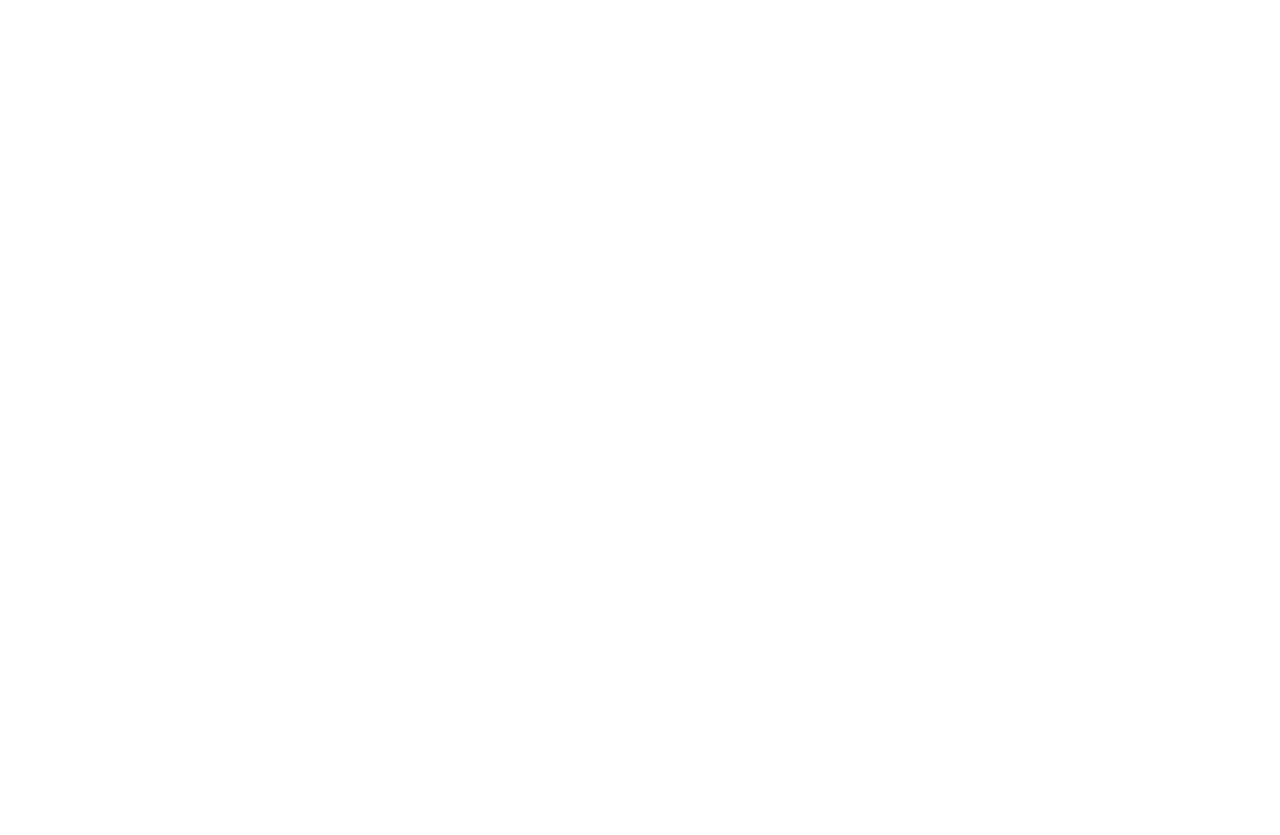
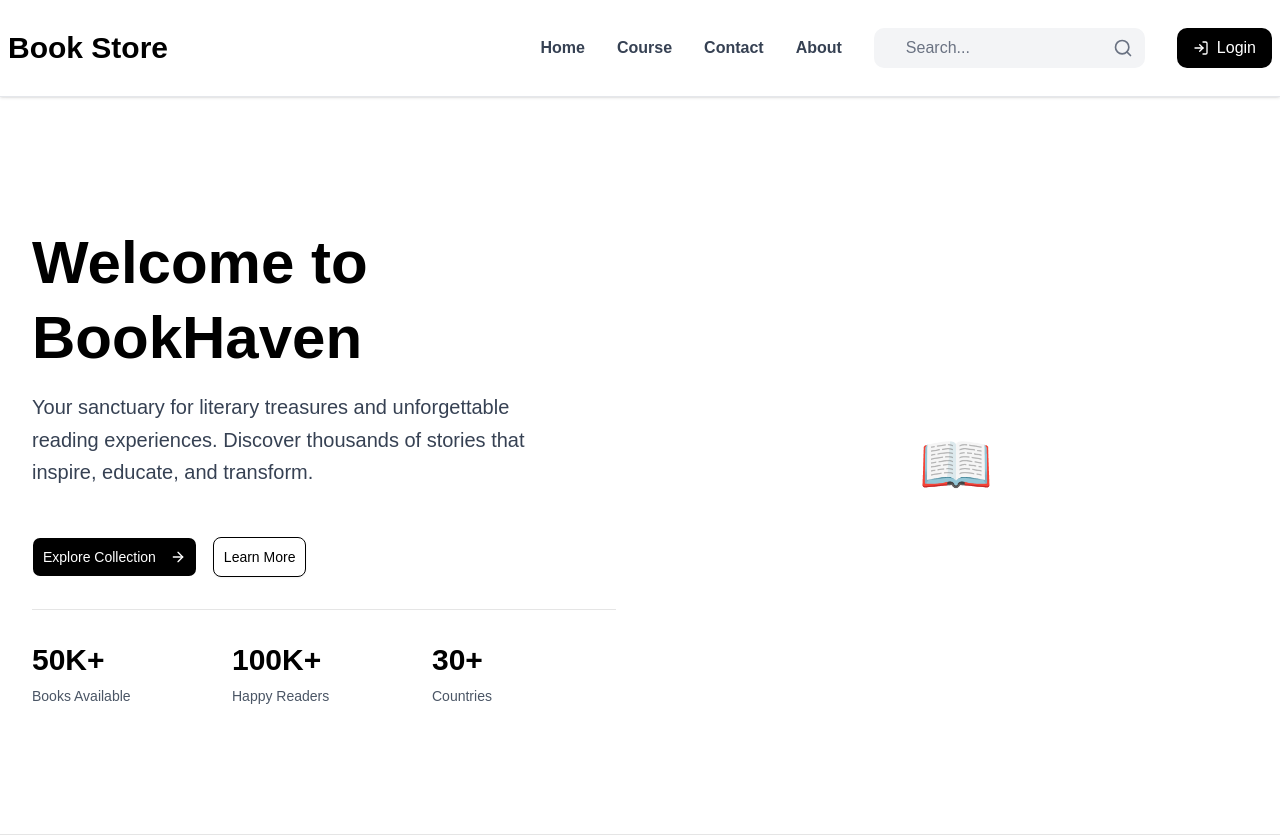
Before and after one commit to tanzil8/Book-store-website, a React (Vite) app: page /about in a window 1280 px wide. Before the commit the page ends 800 px from the top, so only its background shows below. Built offline with nearby package versions, Linux system fonts and the light colour scheme.

Commit message:
about page navbar and hero section comp

```diff
--- a/src/pages/About.jsx
+++ b/src/pages/About.jsx
@@ -1,9 +1,12 @@
+import Navbar from '@/components/Navbar'
 import React from 'react'
+import HeroSection from './about/HeroSection'
 
 const About = () => {
   return (
     <div>
-
+      <Navbar/>
+      <HeroSection/>
     </div>
   )
 }
--- /dev/null
+++ b/src/pages/about/HeroSection.jsx
@@ -0,0 +1,69 @@
+'use client'
+
+import { Button } from '@/components/ui/button'
+import { ArrowRight } from 'lucide-react'
+
+export default function HeroSection() {
+  return (
+    <section className="w-full py-16 sm:py-24 lg:py-32 px-4 sm:px-6 lg:px-8 bg-white border-b border-black/10">
+      <div className="max-w-7xl mx-auto">
+        <div className="grid grid-cols-1 lg:grid-cols-2 gap-8 lg:gap-12 items-center">
+          {/* Text Content */}
+          <div className="space-y-6 lg:space-y-8">
+            <div className="space-y-4">
+              <h1 className="text-4xl sm:text-5xl lg:text-6xl font-bold leading-tight text-black">
+                Welcome to BookHaven
+              </h1>
+              <p className="text-lg sm:text-xl text-gray-700 leading-relaxed max-w-lg">
+                Your sanctuary for literary treasures and unforgettable reading experiences. Discover thousands of stories
+                that inspire, educate, and transform.
+              </p>
+            </div>
+
+            <div className="flex flex-col sm:flex-row gap-4 pt-4">
+              <Button
+                size="lg"
+                className="bg-black text-white hover:bg-gray-900 transition-all duration-300 transform hover:scale-105 active:scale-95"
+              >
+                Explore Collection
+                <ArrowRight className="ml-2 w-5 h-5" />
+              </Button>
+              <Button
+                size="lg"
+                variant="outline"
+                className="border-black text-black hover:bg-gray-50 transition-all duration-300"
+              >
+                Learn More
+              </Button>
+            </div>
+
+            {/* Stats */}
+            <div className="grid grid-cols-3 gap-4 pt-8 border-t border-black/10">
+              <div className="space-y-2">
+                <p className="text-2xl sm:text-3xl font-bold text-black">50K+</p>
+                <p className="text-sm text-gray-600">Books Available</p>
+              </div>
+              <div className="space-y-2">
+                <p className="text-2xl sm:text-3xl font-bold text-black">100K+</p>
+                <p className="text-sm text-gray-600">Happy Readers</p>
+              </div>
+              <div className="space-y-2">
+                <p className="text-2xl sm:text-3xl font-bold text-black">30+</p>
+                <p className="text-sm text-gray-600">Countries</p>
+              </div>
+            </div>
+          </div>
+
+          {/* Image */}
+          <div className="relative h-96 sm:h-96 lg:h-full min-h-96">
+            <div className="absolute inset-0  from-black/5 to-black/10 rounded-lg overflow-hidden">
+              <div className="w-full h-full  from-gray-100 to-gray-200 flex items-center justify-center">
+                <div className="text-6xl">📖</div>
+              </div>
+            </div>
+          </div>
+        </div>
+      </div>
+    </section>
+  )
+}
```
